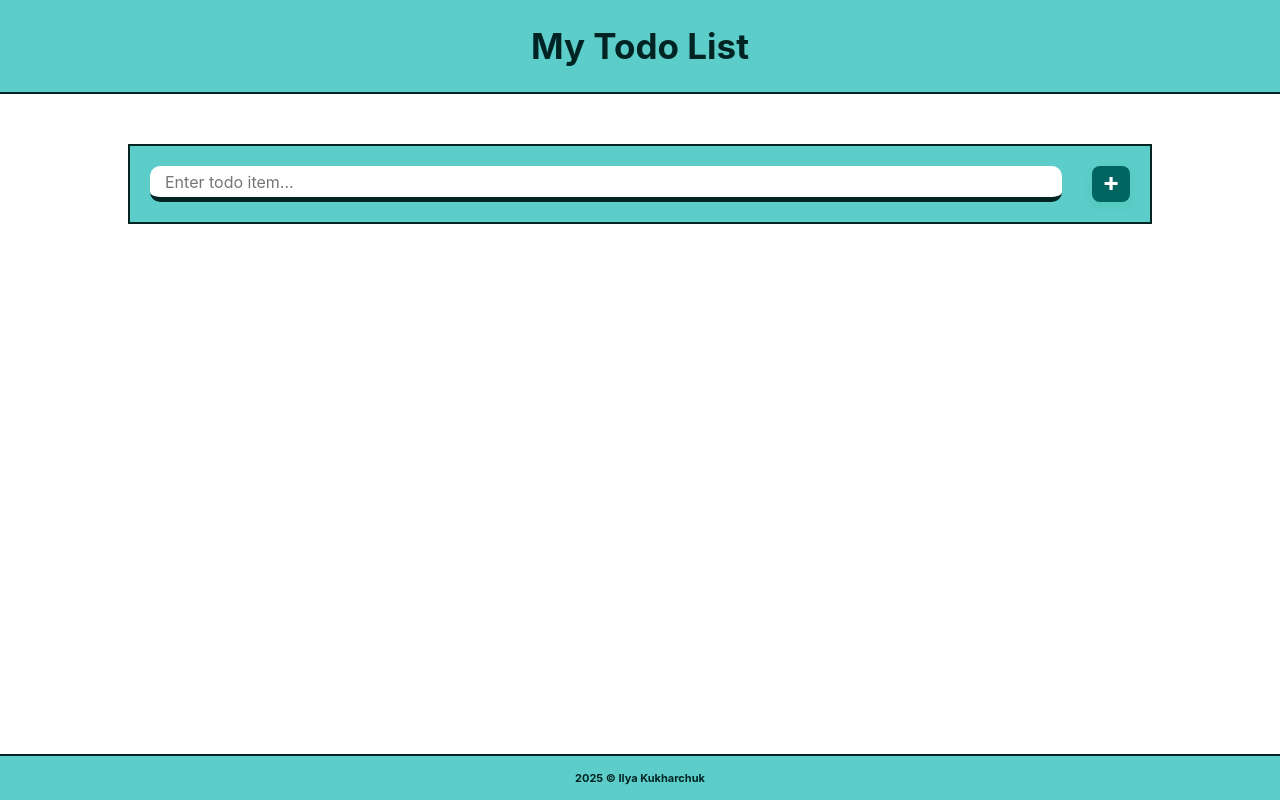
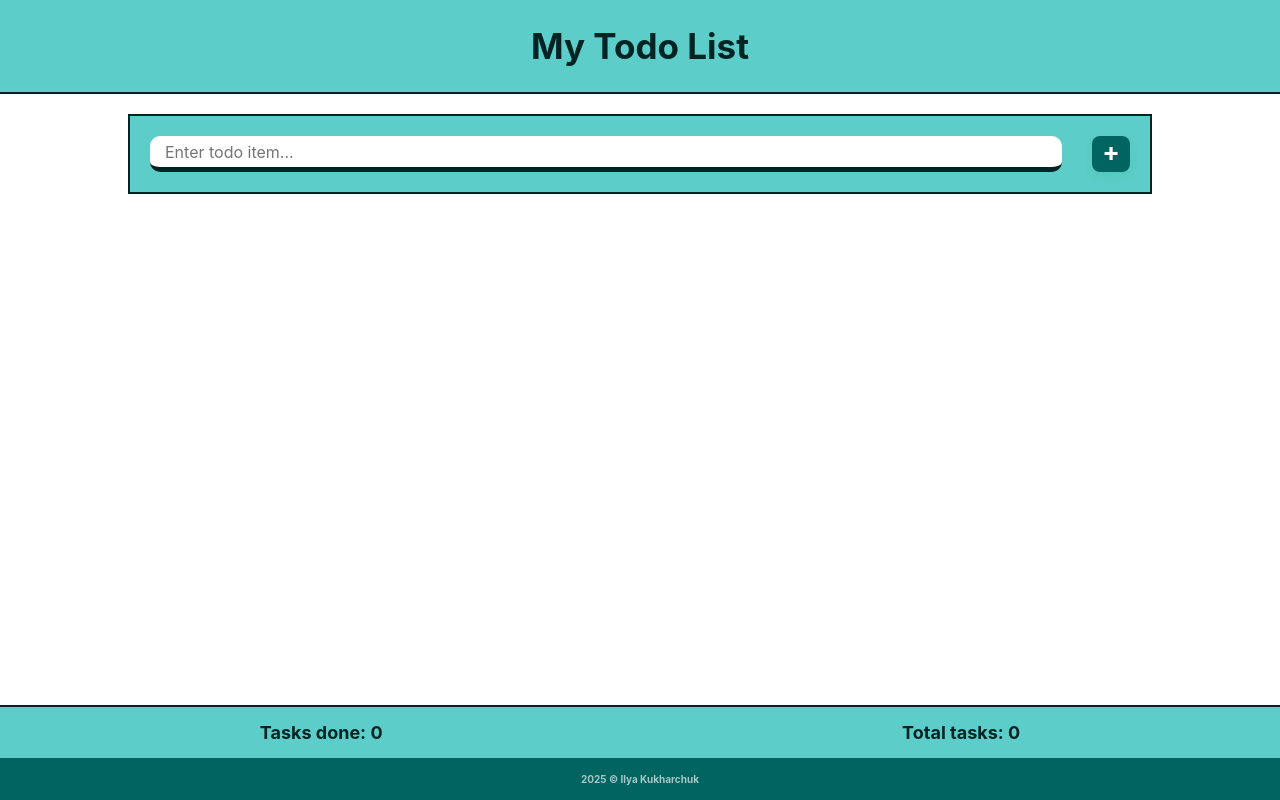
Before and after one commit to IlyaKukharchuk/todoApp, a React (Vite) app: page / in a window 1280 px wide. Built offline with nearby package versions, Linux system fonts and the light colour scheme.

Commit message:
MVP ready

```diff
--- a/src/App.jsx
+++ b/src/App.jsx
@@ -1,13 +1,19 @@
 import Header from "./components/Header";
 import Footer from "./components/Footer";
 import Todo from "./components/Todo";
+import { useState } from "react";
 
 export default function App() {
+  const [todos, setTodos] = useState([]);
+  const completedTodosAmount = todos.filter(
+    (todo) => todo && todo.done === true
+  ).length;
+
   return (
     <div className="App">
       <Header />
-      <Todo />
-      <Footer />
+      <Todo todos={todos} setTodos={setTodos} />
+      <Footer todos={todos} completedTodosAmount={completedTodosAmount} />
     </div>
   );
 }
--- a/src/components/Footer.jsx
+++ b/src/components/Footer.jsx
@@ -1,4 +1,14 @@
 import style from "./footer.module.css";
-export default function Footer() {
-  return <footer className={style.footer}>2025 © Ilya Kukharchuk</footer>;
+export default function Footer({ todos, completedTodosAmount }) {
+  return (
+    <footer className={style.footer}>
+      <div className="footer_item first">
+        <div className="statistics">Tasks done: {completedTodosAmount}</div>
+        <div className="statistics">Total tasks: {todos.length}</div>
+      </div>
+      <div className="footer_item second">
+        <span>2025 © Ilya Kukharchuk</span>
+      </div>
+    </footer>
+  );
 }
--- a/src/components/Form.jsx
+++ b/src/components/Form.jsx
@@ -1,24 +1,19 @@
-import { useState } from "react";
-
-export default function Form({ todos, setTodos }) {
-  const [todo, setTodo] = useState("");
-
+export default function Form({ todos, setTodos, todo, setTodo }) {
   function handleSubmit(e) {
     e.preventDefault();
-    if (todo != "") {
-      console.log(todo);
-      setTodos(todos.concat(todo));
-      setTodo("");
+    if (todo.data.trim() != "") {
+      setTodos([...todos, todo]);
     } else {
       alert("Put some task in an input field!");
     }
+    setTodo({ data: "", done: false });
   }
   return (
     <form onSubmit={handleSubmit} className="form">
       <input
         type="text"
-        value={todo}
-        onChange={(e) => setTodo(e.target.value)}
+        value={todo.data}
+        onChange={(e) => setTodo({ data: e.target.value, done: false })}
         placeholder="Enter todo item..."
       />
       <button type="submit" className="btn">
--- a/src/components/Todo.jsx
+++ b/src/components/Todo.jsx
@@ -1,14 +1,15 @@
-import { useState } from "react";
 import Form from "./Form";
 import TodoList from "./TodoList";
+import { useState } from "react";
 
-export default function Todo() {
-  const [todos, setTodos] = useState([]);
-
+export default function Todo({ todos, setTodos }) {
+  const [todo, setTodo] = useState({ data: "", done: false });
   return (
     <div className="todos">
-      <Form todos={todos} setTodos={setTodos} />
+      <Form todos={todos} setTodos={setTodos} todo={todo} setTodo={setTodo} />
       <TodoList todos={todos} setTodos={setTodos} />
+      <br />
+      <br />
     </div>
   );
 }
--- a/src/components/TodoItem.jsx
+++ b/src/components/TodoItem.jsx
@@ -1,21 +1,17 @@
 import RemoveButton from "./buttons/RemoveButton";
-import { useState } from "react";
 
 export default function TodoItem({ item, todos, setTodos, index }) {
-  const [isCompleted, setIsCompleted] = useState(false);
-
   function handleItemClick() {
-    if (isCompleted) {
-      setIsCompleted(false);
-    } else {
-      setIsCompleted(true);
-    }
+    const updatedTodos = todos.map((todo, i) =>
+      i === index ? { ...todo, done: !todo.done } : todo
+    );
+    setTodos(updatedTodos);
   }
 
   return (
-    <div className="todo_item" onClick={handleItemClick}>
-      <div className="item_data">
-        <p className={isCompleted ? "completed" : ""}>{item}</p>
+    <div className={item.done ? "todo_item completed" : "todo_item"}>
+      <div className="item_data" onClick={handleItemClick}>
+        <p>{item.data}</p>
       </div>
       <div className="item-data">
         <RemoveButton
--- a/src/components/buttons/RemoveButton.jsx
+++ b/src/components/buttons/RemoveButton.jsx
@@ -1,7 +1,10 @@
 export default function RemoveButton({ item, setTodos, todos, index }) {
   function removeTodo() {
+    console.log("Todos Before: ", todos);
     const updatedTodos = todos.filter((_, i) => i !== index);
+    console.log("Removed element id: ", index, "Data: ", item);
     setTodos(updatedTodos);
+    console.log("Todos After: ", todos);
   }
   return (
     <button className="btn" onClick={removeTodo}>
--- a/src/components/footer.module.css
+++ b/src/components/footer.module.css
@@ -1,6 +1,5 @@
 .footer {
   background-color: #5ccdc9;
-  padding: 15px 50px;
   font-weight: bolder;
   font-size: 11px;
   text-align: center;
--- a/src/css/style.css
+++ b/src/css/style.css
@@ -100,7 +100,7 @@ ol {
 
 .todos {
   padding: 0 10%;
-  height: 420px;
+  height: 386px; /*height of content*/
 }
 
 .btn {
@@ -138,7 +138,7 @@ ol {
   background: #5ccdc9;
   padding: 20px 20px;
   border: 2px solid #002423;
-  margin: 50px 0;
+  margin: 20px 0;
   display: flex;
   flex-direction: row;
   justify-items: center;
@@ -164,4 +164,32 @@ input:focus {
 
 .completed {
   text-decoration: line-through;
+  background: #33cd8b;
+  transition: 0.3s;
 }
+
+footer {
+  display: flex;
+  justify-content: center;
+  flex-direction: column;
+}
+
+.footer_item {
+  display: flex;
+  justify-content: space-around;
+  flex-direction: row;
+  padding: 15px 0;
+}
+
+.footer_item.second {
+  background-color: #006561;
+}
+
+.footer_item span {
+  font-size: 10px;
+  color: #ffffffa5;
+}
+
+.statistics {
+  font-size: 18px;
+}
```
